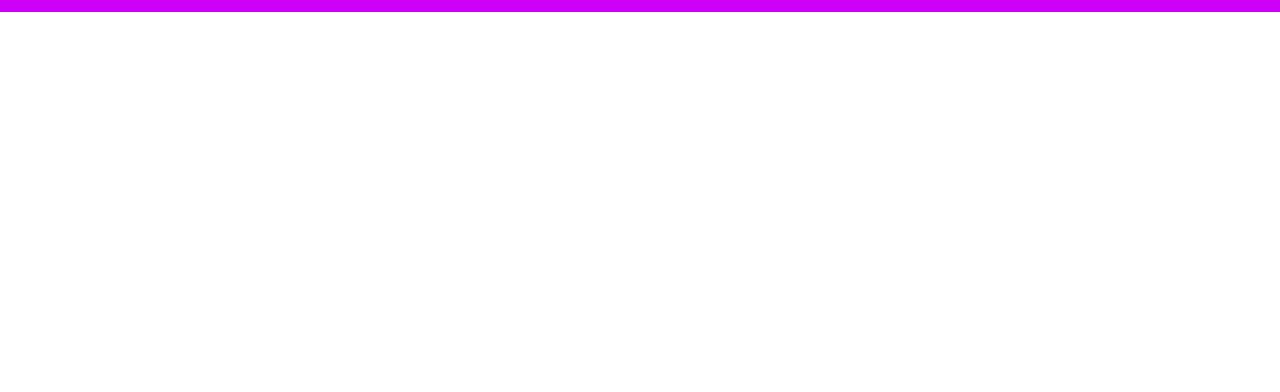
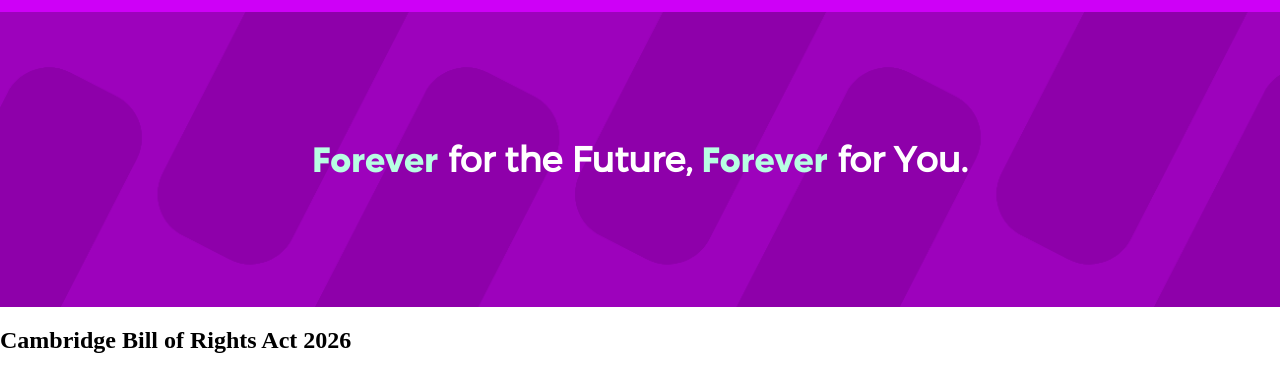
Before and after one commit to Squilliam121/forever-party, a plain HTML site: page index.html in a window 1280 px wide. Shown: the part 68-460 px from the top of the page. Drawn offline with Linux system fonts and the light colour scheme.

Commit message:
Continued work on home page

```diff
--- a/index.html
+++ b/index.html
@@ -20,5 +20,14 @@
             <a href="plan.html">Our Plan</a>
         </ul>
     </nav>
+
+    <main>
+        <h1 id="heading"><span class="bold">Forever</span> for the Future, <span class="bold">Forever</span> for You.</h1>
+    </main>
+
+    <div class="p1cont">
+        <div class="p1imgcont"></div>
+        <h2>Cambridge Bill of Rights Act 2026</h2>
+    </div>
 </body>
 </html>
--- a/styles.css
+++ b/styles.css
@@ -1,6 +1,18 @@
+@font-face {
+    font-family: "Gontserrat";
+    src: url(fonts/Gontserrat-Regular.ttf);
+}
+
+@font-face {
+    font-family: "Tommy";
+    src: url(fonts/MADE\ TOMMY\ Bold_PERSONAL\ USE.otf);
+}
+
 :root{
     --main-color: #ce00f7;
     --alt-color: #00ef92;
+    --dark-main-color: #8e00aa;
+    --light-alt-color: #b8fee3;
 }
 
 body{
@@ -9,7 +21,8 @@ body{
     overflow-x: hidden;
     margin: 0;
     padding: 0;
-    font-family: "Outfit", sans-serif;
+    display: flex;
+    flex-direction: column;
 }
 
 nav{
@@ -49,8 +62,42 @@ nav{
     font-weight: 700;
     font-size: 1.1rem;
     cursor: pointer;
+    font-family: "Outfit", sans-serif;
 }
 
+/* HOME PAGE */
 #nav-options > a:hover{
     color: var(--alt-color);
 }
+
+
+#heading{
+    font-family: "Gontserrat";
+    font-size: 2.2rem;
+    text-align: center;
+    color: white;
+    margin: 0;
+    padding: 0;
+}
+
+.bold{
+    font-family: "Tommy";
+    color: var(--light-alt-color);
+}
+
+main{
+    background-image: url(images/forever-banner.png);
+    background-size: cover;
+    aspect-ratio: 1300/300;
+    width: 100%;
+    margin: 0;
+    padding: 0;
+    display: flex;
+    flex-direction: column;
+    justify-content: center;
+}
+
+.p1cont{
+    width: 100%;
+    height: 400px;
+}
```
Also changed, not shown: fonts/Gontserrat-Light.ttf (added), fonts/Gontserrat-Regular.ttf (added), fonts/MADE TOMMY Black_PERSONAL USE.otf (added), fonts/MADE TOMMY Bold_PERSONAL USE.otf (added), images/forever-banner.png (added), images/stock1.jpg (added), images/stock2.jpg (added), images/stock3.jpg (added).
